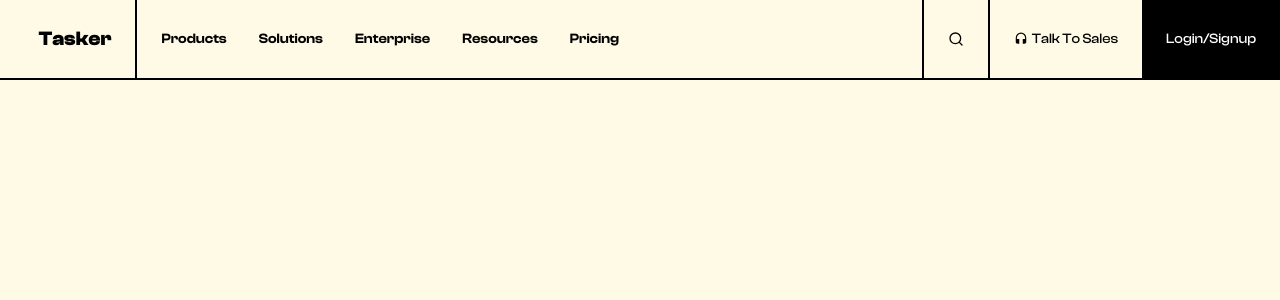
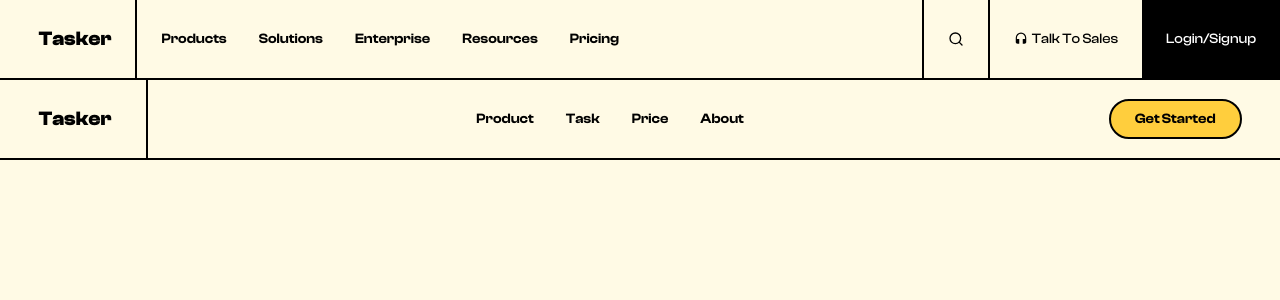
Before and after one commit to six-shot/Neubrutal-Dashboaard, a Next.js app: page / in a window 1280 px wide. Shown: the top 300 px of the page. Built offline with nearby package versions, Linux system fonts and the light colour scheme.

Commit message:
nav section-2

```diff
--- a/app/components/navbar/index.js
+++ b/app/components/navbar/index.js
@@ -2,6 +2,7 @@ import Link from "next/link";
 import React from "react";
 import { LuSearch } from "react-icons/lu";
 import { MdHeadset } from "react-icons/md";
+import { CgMenuGridO } from "react-icons/cg";
 export default function Navbar() {
   return (
     <div className="">
@@ -37,6 +38,33 @@ export default function Navbar() {
           </div>
         </div>
       </div>
+      <div className="px-[3%] sm:h-[10vh] h-[9vh]  border-b-[2px] border-black  relative   flex justify-between items-center ">
+        <div className="max-w-[1440px] mx-auto w-full">
+          <div className="flex justify-between items-center  w-full">
+            {" "}
+            <div className="relative nav h-[10vh] flex items-center">
+              <h5 className="text-xl font-clash_bold">Tasker</h5>
+            </div>
+            <nav className="sm:flex hidden text-sm font-clash_semibold">
+              <ul className="flex gap-8 items-center">
+                <li>Product </li>
+                <li>Task </li>
+                <li>Price </li>
+                <li>About </li>
+              </ul>
+            </nav>
+            <div className="flex flex-row items-center gap-4">
+              <Link href="/authentication/welcome">
+                <button className="px-6 py-2 flex items-center gap-3 text-sm text-black font-clash_semibold bg-[#FFCE3D] rounded-[32px] border-[2px] border-black">
+                  <h6>Get Started</h6>
+                </button>
+              </Link>
+
+              <CgMenuGridO className="text-black text-[26px] sm:hidden flex " />
+            </div>
+          </div>
+        </div>
+      </div>
     </div>
   );
 }
```
